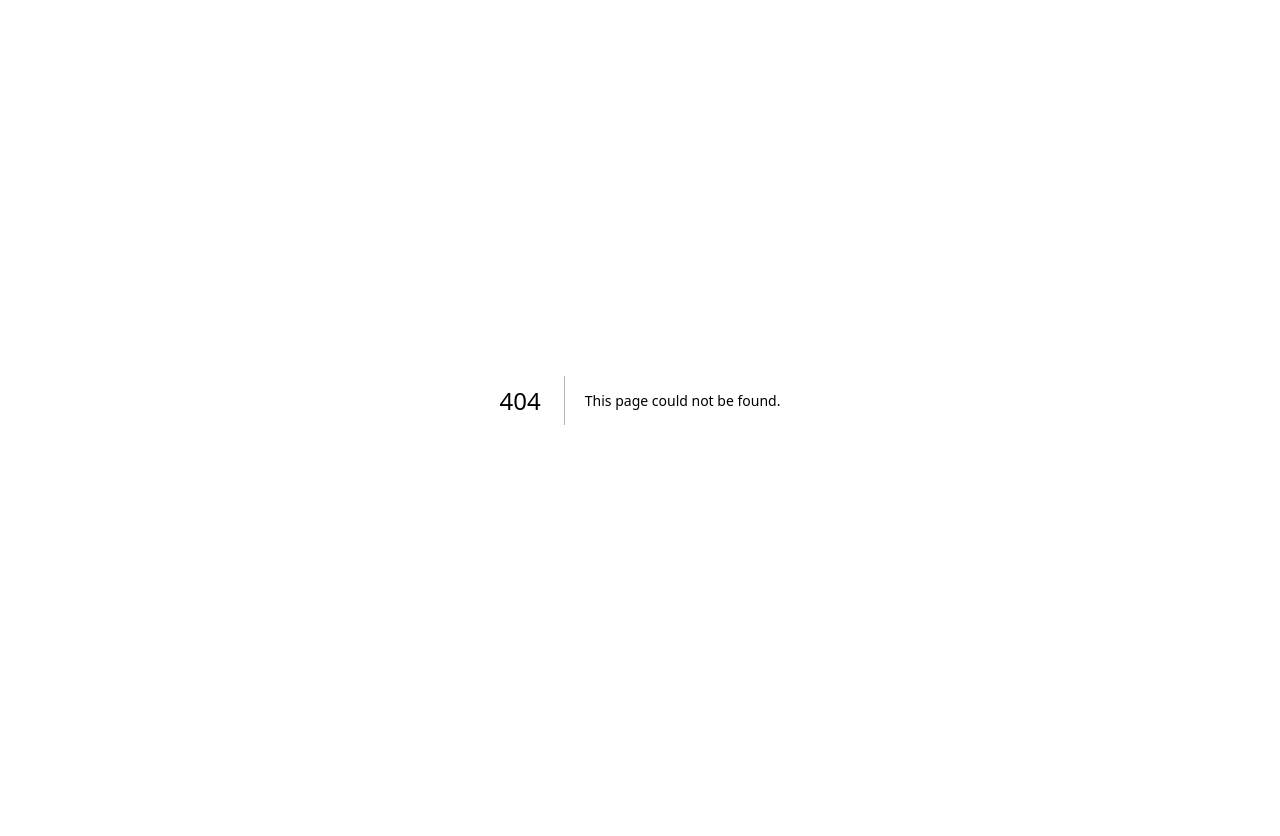
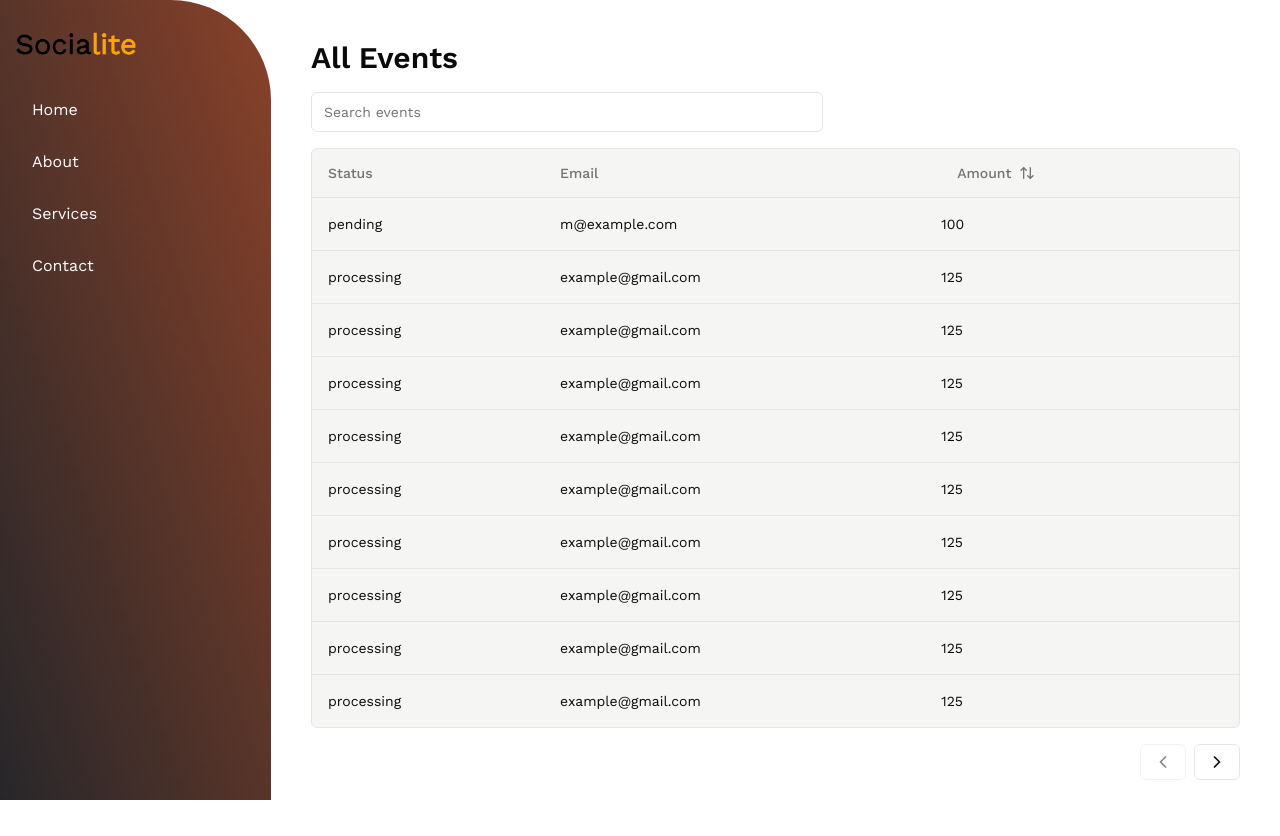
Before and after one commit to alnandoh/Socialite, a Next.js app: page /dashboard/events in a window 1280 px wide. Before the commit this address had no page. Before the commit the page ends 800 px from the top, so only its background shows below. Built offline with nearby package versions, Linux system fonts and the light colour scheme.

Commit message:
feat: organizer can manage existing events

```diff
--- /dev/null
+++ b/app/dashboard/events/_components/Columns.tsx
@@ -0,0 +1,39 @@
+"use client";
+
+import { Button } from "@/components/ui/button";
+import { ColumnDef } from "@tanstack/react-table";
+import { ArrowUpDown } from "lucide-react";
+
+// This type is used to define the shape of our data.
+// You can use a Zod schema here if you want.
+export type Payment = {
+  id: string;
+  amount: number;
+  status: "pending" | "processing" | "success" | "failed";
+  email: string;
+};
+
+export const columns: ColumnDef<Payment>[] = [
+  {
+    accessorKey: "status",
+    header: "Status",
+  },
+  {
+    accessorKey: "email",
+    header: "Email",
+  },
+  {
+    accessorKey: "amount",
+    header: ({ column }) => {
+      return (
+        <Button
+          variant="ghost"
+          onClick={() => column.toggleSorting(column.getIsSorted() === "asc")}
+        >
+          Amount
+          <ArrowUpDown className="size-4 ml-2" />
+        </Button>
+      );
+    },
+  },
+];
--- /dev/null
+++ b/app/dashboard/events/_components/EventList.tsx
@@ -0,0 +1,124 @@
+"use client";
+
+import {
+  ColumnDef,
+  SortingState,
+  flexRender,
+  getCoreRowModel,
+  getPaginationRowModel,
+  getSortedRowModel,
+  useReactTable,
+} from "@tanstack/react-table";
+
+import {
+  Table,
+  TableBody,
+  TableCell,
+  TableHead,
+  TableHeader,
+  TableRow,
+} from "@/components/ui/table";
+import { Button } from "@/components/ui/button";
+import { ChevronLeft, ChevronRight } from "lucide-react";
+import { Input } from "@/components/ui/input";
+import { useState } from "react";
+
+interface EventTableProps<TData, TValue> {
+  columns: ColumnDef<TData, TValue>[];
+  data: TData[];
+}
+
+export default function EventList<TData, TValue>({
+  columns,
+  data,
+}: EventTableProps<TData, TValue>) {
+  const [sorting, setSorting] = useState<SortingState>([]);
+
+  const table = useReactTable({
+    data,
+    columns,
+    getCoreRowModel: getCoreRowModel(),
+    getPaginationRowModel: getPaginationRowModel(),
+    onSortingChange: setSorting,
+    getSortedRowModel: getSortedRowModel(),
+    state: {
+      sorting,
+    },
+  });
+
+  return (
+    <div>
+      <div className="flex items-center pb-4 w-full">
+        <Input placeholder="Search events" className="max-w-lg" />
+      </div>
+      <div className="rounded-md border bg-stone-100">
+        <Table>
+          <TableHeader>
+            {table.getHeaderGroups().map((headerGroup) => (
+              <TableRow key={headerGroup.id}>
+                {headerGroup.headers.map((header) => {
+                  return (
+                    <TableHead key={header.id}>
+                      {header.isPlaceholder
+                        ? null
+                        : flexRender(
+                            header.column.columnDef.header,
+                            header.getContext()
+                          )}
+                    </TableHead>
+                  );
+                })}
+              </TableRow>
+            ))}
+          </TableHeader>
+          <TableBody>
+            {table.getRowModel().rows?.length ? (
+              table.getRowModel().rows.map((row) => (
+                <TableRow
+                  key={row.id}
+                  data-state={row.getIsSelected() && "selected"}
+                >
+                  {row.getVisibleCells().map((cell) => (
+                    <TableCell key={cell.id}>
+                      {flexRender(
+                        cell.column.columnDef.cell,
+                        cell.getContext()
+                      )}
+                    </TableCell>
+                  ))}
+                </TableRow>
+              ))
+            ) : (
+              <TableRow>
+                <TableCell
+                  colSpan={columns.length}
+                  className="h-24 text-center"
+                >
+                  No results.
+                </TableCell>
+              </TableRow>
+            )}
+          </TableBody>
+        </Table>
+      </div>
+      <div className="py-4 flex justify-end gap-x-2">
+        <Button
+          variant="outline"
+          size="sm"
+          onClick={() => table.previousPage()}
+          disabled={!table.getCanPreviousPage()}
+        >
+          <ChevronLeft className="size-5" />
+        </Button>
+        <Button
+          variant="outline"
+          size="sm"
+          onClick={() => table.nextPage()}
+          disabled={!table.getCanNextPage()}
+        >
+          <ChevronRight className="size-5" />
+        </Button>
+      </div>
+    </div>
+  );
+}
--- /dev/null
+++ b/app/dashboard/events/page.tsx
@@ -0,0 +1,101 @@
+import { columns } from "./_components/Columns";
+import EventList from "./_components/EventList";
+
+type Payment = {
+  id: string;
+  amount: number;
+  status: "pending" | "processing" | "success" | "failed";
+  email: string;
+};
+
+const payments: Payment[] = [
+  {
+    id: "728ed52f",
+    amount: 100,
+    status: "pending",
+    email: "m@example.com",
+  },
+  {
+    id: "489e1d42",
+    amount: 125,
+    status: "processing",
+    email: "example@gmail.com",
+  },
+  {
+    id: "489e1d42",
+    amount: 125,
+    status: "processing",
+    email: "example@gmail.com",
+  },
+  {
+    id: "489e1d42",
+    amount: 125,
+    status: "processing",
+    email: "example@gmail.com",
+  },
+  {
+    id: "489e1d42",
+    amount: 125,
+    status: "processing",
+    email: "example@gmail.com",
+  },
+  {
+    id: "489e1d42",
+    amount: 125,
+    status: "processing",
+    email: "example@gmail.com",
+  },
+  {
+    id: "489e1d42",
+    amount: 125,
+    status: "processing",
+    email: "example@gmail.com",
+  },
+  {
+    id: "489e1d42",
+    amount: 125,
+    status: "processing",
+    email: "example@gmail.com",
+  },
+  {
+    id: "489e1d42",
+    amount: 125,
+    status: "processing",
+    email: "example@gmail.com",
+  },
+  {
+    id: "489e1d42",
+    amount: 125,
+    status: "processing",
+    email: "example@gmail.com",
+  },
+  {
+    id: "489e1d42",
+    amount: 125,
+    status: "processing",
+    email: "example@gmail.com",
+  },
+  {
+    id: "489e1d42",
+    amount: 125,
+    status: "processing",
+    email: "example@gmail.com",
+  },
+  {
+    id: "489e1d42",
+    amount: 125,
+    status: "processing",
+    email: "example@gmail.com",
+  },
+];
+
+export default async function OrganizerEventsPage() {
+  return (
+    <div className="w-full p-10 space-y-4">
+      <h1 className="text-3xl font-semibold">All Events</h1>
+      <div className="rounded-3xl">
+        <EventList columns={columns} data={payments} />
+      </div>
+    </div>
+  );
+}
```
